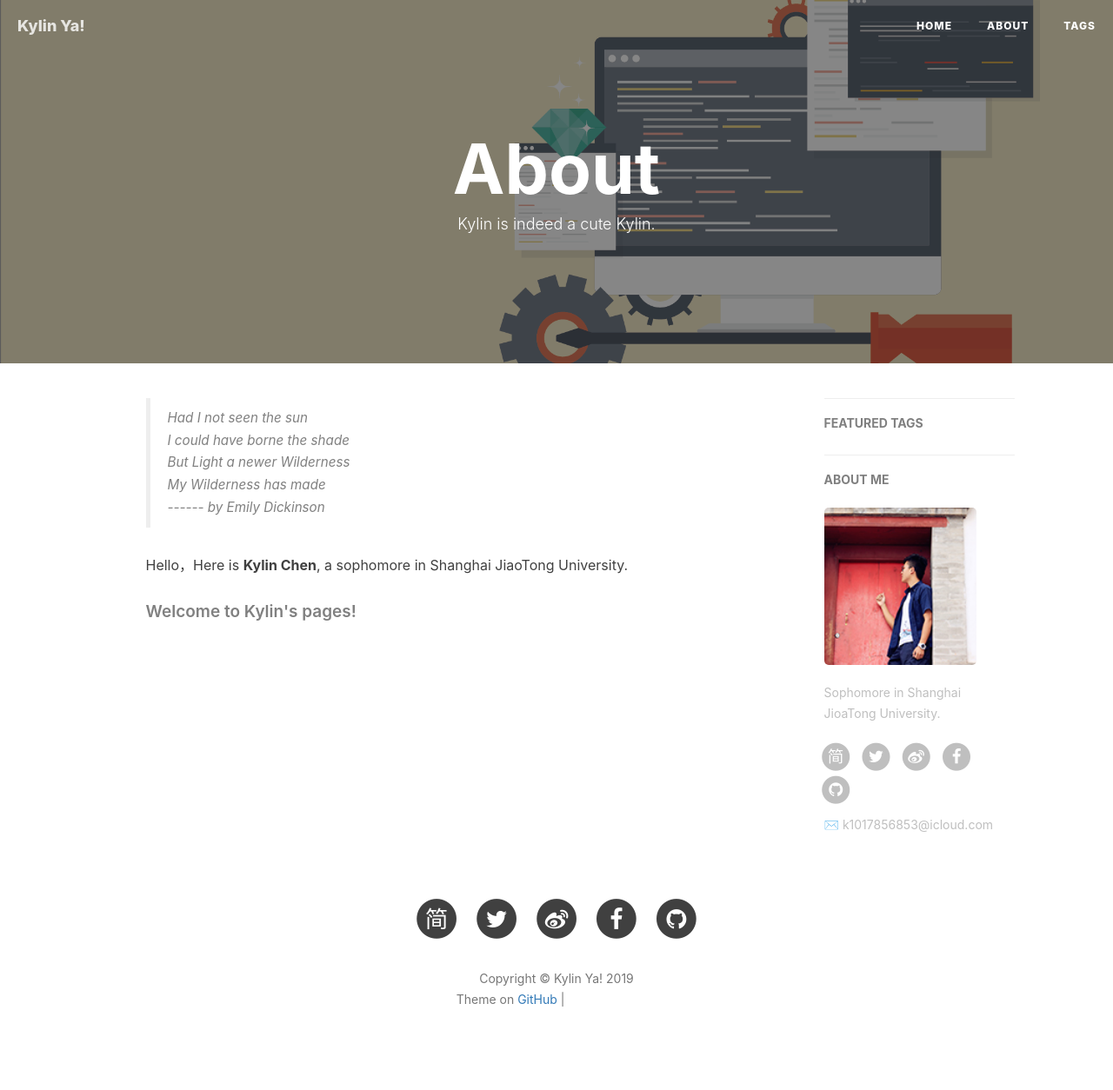
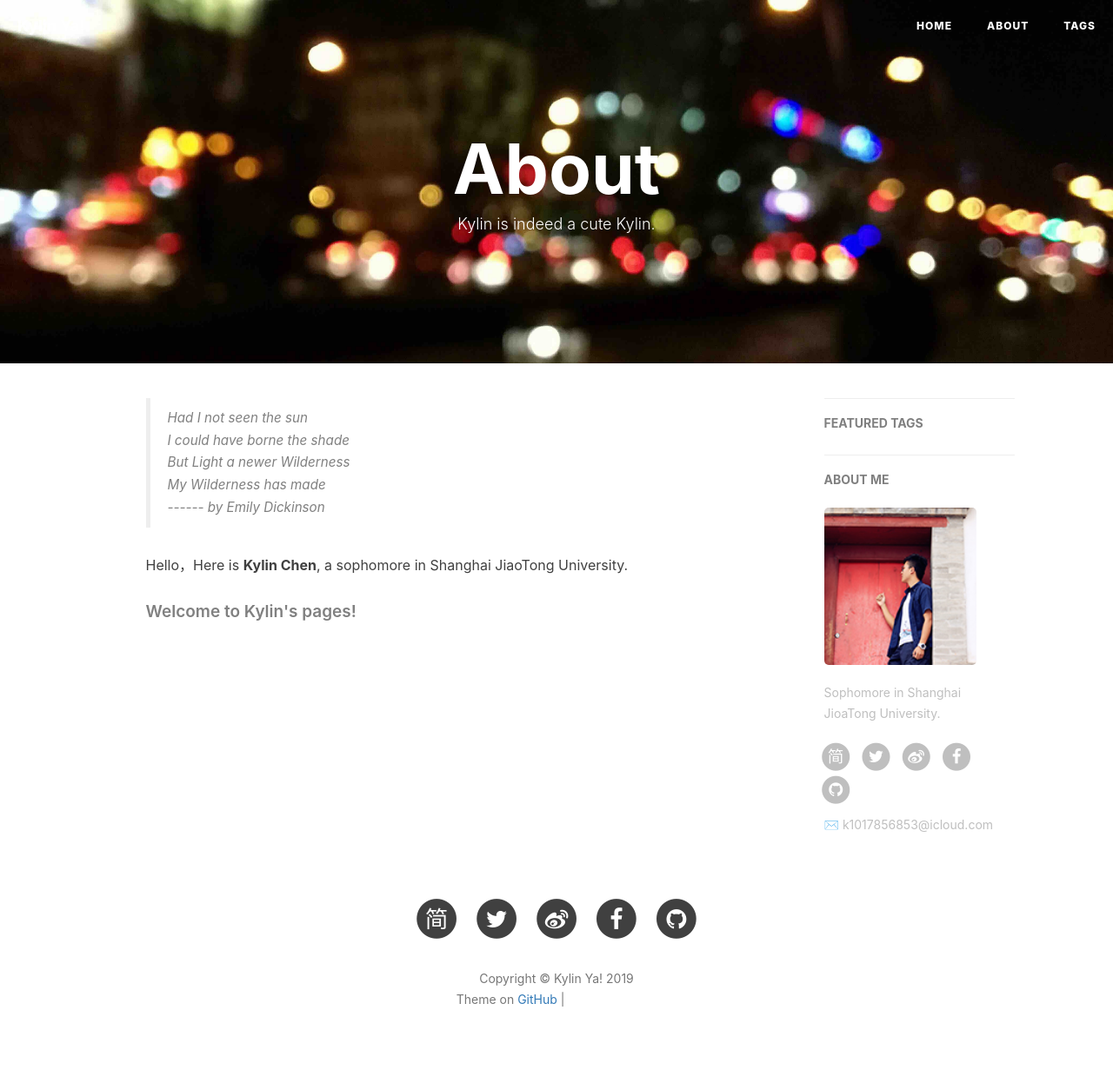
Before and after one commit to KylinC/KylinC.github.io, a Jekyll site: the page built from about.html, in a window 1280 px wide. Shown: the whole page at 87% size. Built offline with Jekyll 4.4.1, drawn with Linux system fonts in a browser that asks for light colours; nearby versions of some CDN libraries; comment, search, counter and statistics services are not loaded; grey boxes are pictures that could not be loaded.

Commit message:
new about bg

```diff
--- a/about.html
+++ b/about.html
@@ -2,7 +2,7 @@
 layout: page
 title: "About"
 description: "Kylin is indeed a cute Kylin."
-header-img: "img/post-bg-debug.png"
+header-img: "img/bg-about.jpg"
 ---
 
 <!-- Language Selector -->
```
Also changed, not shown: img/bg-about.jpg (added).
